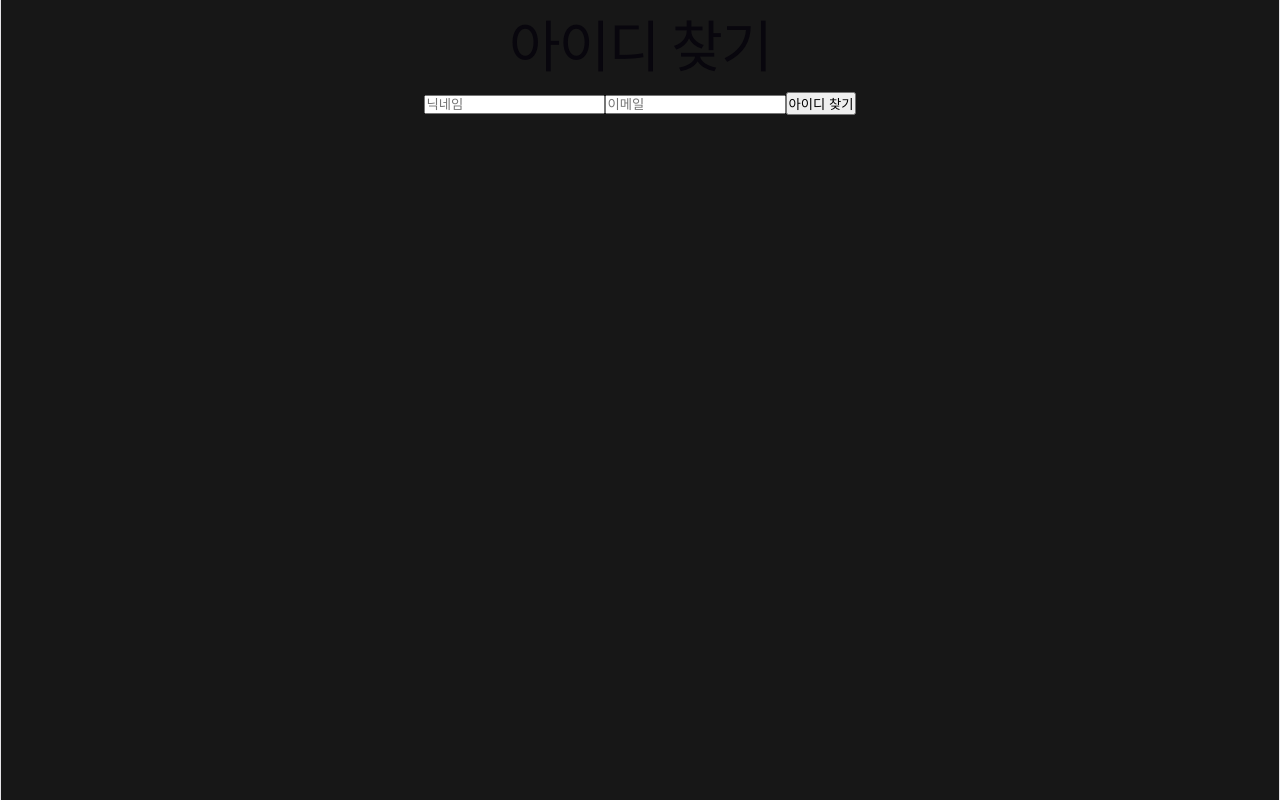
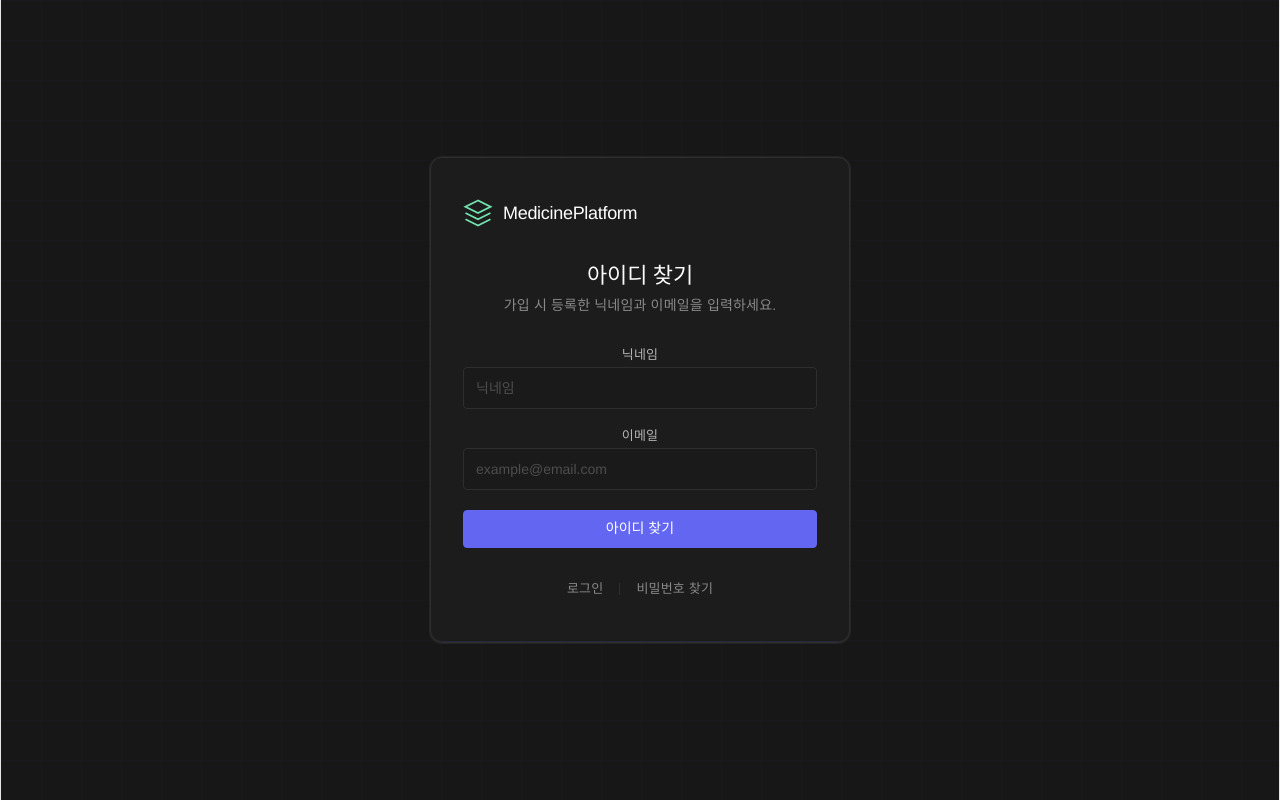
Before and after one commit to kimse0ngjun/medicine-platform, a React (Vite) app in the folder frontend/: page /auth/find-id in a window 1280 px wide. Built offline with nearby package versions, Linux system fonts and the light colour scheme; no server answers; a web font is replaced by a local one.

Commit message:
feat: 아이디 찾기, 비밀번호 찾기 css 적용

```diff
--- /dev/null
+++ b/frontend/src/components/Pagination.jsx
@@ -0,0 +1,39 @@
+import "../style/Pagination.css";
+
+export default function Pagination({ currentPage, totalPages, onPageChange }) {
+  if (totalPages <= 1) return null;
+
+  return (
+    <div className="pagination">
+      <button
+        className="pagination-btn"
+        disabled={currentPage === 1}
+        onClick={() => onPageChange(currentPage - 1)}
+      >
+        이전
+      </button>
+
+      {Array.from({ length: totalPages }, (_, index) => {
+        const page = index + 1;
+
+        return (
+          <button
+            key={page}
+            className={`pagination-btn ${currentPage === page ? "active" : ""}`}
+            onClick={() => onPageChange(page)}
+          >
+            {page}
+          </button>
+        );
+      })}
+
+      <button
+        className="pagination-btn"
+        disabled={currentPage === totalPages}
+        onClick={() => onPageChange(currentPage + 1)}
+      >
+        다음
+      </button>
+    </div>
+  );
+}
--- a/frontend/src/pages/FindId.jsx
+++ b/frontend/src/pages/FindId.jsx
@@ -1,5 +1,19 @@
 import { useState } from "react";
+import { Link } from "react-router-dom";
 import { findId } from "../api/auth";
+import "../style/FindId.css";
+
+const IconLogo = () => (
+  <svg
+    className="findid-logo__icon"
+    viewBox="0 0 24 24"
+    fill="none"
+    stroke="currentColor"
+    strokeWidth="1.5"
+  >
+    <path d="M12 2L2 7l10 5 10-5-10-5zM2 17l10 5 10-5M2 12l10 5 10-5" />
+  </svg>
+);
 
 export default function FindId() {
   const [form, setForm] = useState({
@@ -23,30 +37,77 @@ export default function FindId() {
       const res = await findId(form);
 
       if (res.success) {
-        setResult(`아이디: ${res.email}`);
+        setResult(`아이디 : ${res.email}`);
       } else {
         setResult(res.message);
       }
     } catch (err) {
       console.error(err);
-
       setResult("오류가 발생했습니다.");
     }
   };
 
   return (
-    <div>
-      <h1>아이디 찾기</h1>
+    <div className="findid-page">
+      <div className="findid-card">
+        <Link to="/" className="findid-logo">
+          <IconLogo />
+          <span className="findid-logo__text">MedicinePlatform</span>
+        </Link>
 
-      <form onSubmit={onSubmit}>
-        <input name="nickname" placeholder="닉네임" onChange={onChange} />
+        <h1 className="findid-heading">아이디 찾기</h1>
 
-        <input name="email" placeholder="이메일" onChange={onChange} />
+        <p className="findid-subheading">
+          가입 시 등록한 닉네임과 이메일을 입력하세요.
+        </p>
 
-        <button type="submit">아이디 찾기</button>
-      </form>
+        <form className="findid-form" onSubmit={onSubmit}>
+          <div className="form-group">
+            <label className="form-label">닉네임</label>
 
-      <p>{result}</p>
+            <input
+              className="form-input"
+              name="nickname"
+              placeholder="닉네임"
+              value={form.nickname}
+              onChange={onChange}
+            />
+          </div>
+
+          <div className="form-group">
+            <label className="form-label">이메일</label>
+
+            <input
+              className="form-input"
+              name="email"
+              type="email"
+              placeholder="example@email.com"
+              value={form.email}
+              onChange={onChange}
+            />
+          </div>
+
+          <button className="btn btn--primary btn--full" type="submit">
+            아이디 찾기
+          </button>
+        </form>
+
+        {result && (
+          <div className="findid-result" style={{ marginTop: "24px" }}>
+            <div className="findid-result__label">RESULT</div>
+
+            <div className="findid-result__email">{result}</div>
+          </div>
+        )}
+
+        <div className="findid-footer">
+          <Link to="/auth/login">로그인</Link>
+
+          <span className="findid-footer__sep"></span>
+
+          <Link to="/auth/find-password">비밀번호 찾기</Link>
+        </div>
+      </div>
     </div>
   );
 }
--- a/frontend/src/pages/FindPassword.jsx
+++ b/frontend/src/pages/FindPassword.jsx
@@ -1,6 +1,19 @@
 import { useState } from "react";
+import { Link } from "react-router-dom";
+import { findPassword } from "../api/auth";
+import "../style/FindPassword.css";
 
-import { findPassword } from "../api/auth";
+const IconLogo = () => (
+  <svg
+    className="findpw-logo__icon"
+    viewBox="0 0 24 24"
+    fill="none"
+    stroke="currentColor"
+    strokeWidth="1.5"
+  >
+    <path d="M12 2L2 7l10 5 10-5-10-5zM2 17l10 5 10-5M2 12l10 5 10-5" />
+  </svg>
+);
 
 export default function FindPassword() {
   const [form, setForm] = useState({
@@ -22,38 +35,72 @@ export default function FindPassword() {
 
     try {
       const res = await findPassword(form);
-
       setResult(res.message);
     } catch (err) {
       console.error(err);
-
       setResult("오류가 발생했습니다.");
     }
   };
 
   return (
-    <div>
-      <h1>비밀번호 찾기</h1>
+    <div className="findpw-page">
+      <div className="findpw-card">
+        <Link to="/" className="findpw-logo">
+          <IconLogo />
+          <span className="findpw-logo__text">MedicinePlatform</span>
+        </Link>
 
-      <form onSubmit={onSubmit}>
+        <h1 className="findpw-heading">비밀번호 찾기</h1>
+
+        <p className="findpw-subheading">
+          가입 시 등록한 닉네임과 이메일을 입력하세요.
+        </p>
+
+        <form className="findpw-form" onSubmit={onSubmit}>
+          <div className="form-group">
+            <label className="form-label">닉네임</label>
+
             <input
+              className="form-input"
               name="nickname"
               value={form.nickname}
               placeholder="닉네임"
               onChange={onChange}
             />
+          </div>
+
+          <div className="form-group">
+            <label className="form-label">이메일</label>
 
             <input
+              className="form-input"
+              type="email"
               name="email"
               value={form.email}
-          placeholder="이메일"
+              placeholder="example@email.com"
               onChange={onChange}
             />
+          </div>
 
-        <button type="submit">비밀번호 찾기</button>
+          <button className="btn btn--primary btn--full" type="submit">
+            비밀번호 찾기
+          </button>
         </form>
 
-      <p>{result}</p>
+        {result && (
+          <div className="email-sent-panel">
+            <div className="email-sent-panel__title">{result}</div>
+          </div>
+        )}
+
+        <div className="findpw-footer">
+          <Link to="/auth/login">로그인</Link>
+
+          <span className="findpw-footer__sep"></span>
+
+          <Link to="/auth/find-id">아이디 찾기</Link>
+        </div>
+      </div>
     </div>
   );
 }
--- a/frontend/src/pages/Login.jsx
+++ b/frontend/src/pages/Login.jsx
@@ -131,10 +131,10 @@ export default function Login() {
           <div className="login-form__meta">
             <span />
             <div style={{ display: "flex", gap: "12px" }}>
-              <a href="/find-id" className="form-forgot">
+              <a href="/auth/find-id" className="form-forgot">
                 아이디 찾기
               </a>
-              <a href="/find-password" className="form-forgot">
+              <a href="/auth/find-password" className="form-forgot">
                 비밀번호 찾기
               </a>
             </div>
@@ -152,7 +152,7 @@ export default function Login() {
 
         <div className="login-footer">
           계정이 없으신가요?&nbsp;
-          <a href="/signup">회원가입</a>
+          <a href="/auth/signup">회원가입</a>
         </div>
       </div>
     </div>
--- a/frontend/src/style/FindId.css
+++ b/frontend/src/style/FindId.css
@@ -91,7 +91,13 @@ a:hover {
   align-items: center;
   gap: 10px;
   margin-bottom: 32px;
+  color: #fff;
 }
+
+.findid-logo:hover {
+  color: #fff;
+}
+
 .findid-logo__icon {
   width: 30px;
   height: 30px;
--- a/frontend/src/style/FindPassword.css
+++ b/frontend/src/style/FindPassword.css
@@ -91,7 +91,13 @@ a:hover {
   align-items: center;
   gap: 10px;
   margin-bottom: 32px;
+  color: #fff;
 }
+
+.findpw-logo:hover {
+  color: #fff;
+}
+
 .findpw-logo__icon {
   width: 30px;
   height: 30px;
--- a/frontend/src/style/Mypage.css
+++ b/frontend/src/style/Mypage.css
@@ -173,6 +173,8 @@ a {
   border-radius: var(--radius-xl);
   width: 100%;
   overflow: hidden;
+  max-width: 960px;
+  flex-shrink: 0;
 }
 
 .profile-card__header {
@@ -189,15 +191,16 @@ a {
   display: grid;
   grid-template-columns: 1fr 1fr;
   gap: 16px;
+  width: 100%;
+}
+
+.mypage-profile-card__body {
+  width: 100%;
 }
 
 .profile-field {
-  display: flex;
-  align-items: center;
-  min-height: 84px;
-  min-width: 600px;
-  padding: 0 4px;
-  border-bottom: 1px solid var(--border-subtle);
+  width: 100%;
+  min-width: 0;
 }
 
 .profile-field__inline {
@@ -217,7 +220,7 @@ a {
 .verification-section {
   display: flex;
   flex-direction: column;
-
+  width: 100%;
   gap: 16px;
 }
 
@@ -256,19 +259,18 @@ a {
   flex-direction: column;
 
   gap: 8px;
+  width: 100%;
 }
 
 .verification-card {
+  width: 100%;
+  box-sizing: border-box;
+
   background: var(--bg-surface);
-
   border: 1px solid var(--border-default);
-
   border-radius: var(--radius-lg);
-
   overflow: hidden;
-
   transition: border-color var(--motion-fast);
-
   animation: card-in var(--motion-standard) both;
 }
 
@@ -342,13 +344,13 @@ a {
 
 .veri-row {
   display: flex;
-  align-items: baseline;
-
   gap: 10px;
+  align-items: flex-start;
 }
 
 .veri-row__key {
-  min-width: 56px;
+  width: 90px;
+  flex-shrink: 0;
 
   font-family: var(--font-mono);
   font-size: 10px;
@@ -360,11 +362,15 @@ a {
 }
 
 .veri-row__val {
+  flex: 1;
+  min-width: 0;
+
+  color: var(--text-secondary);
   font-size: 13px;
 
-  color: var(--text-secondary);
-
-  word-break: break-all;
+  white-space: normal;
+  overflow-wrap: anywhere;
+  word-break: break-word;
 }
 
 /* ============================================================
--- /dev/null
+++ b/frontend/src/style/Pagination.css
@@ -0,0 +1,33 @@
+.pagination {
+  display: flex;
+  justify-content: center;
+  align-items: center;
+  gap: 8px;
+  margin-top: 28px;
+}
+
+.pagination-btn {
+  min-width: 42px;
+  height: 42px;
+  border: 1px solid var(--border-default);
+  background: var(--bg-surface);
+  color: var(--text-primary);
+  border-radius: 8px;
+  cursor: pointer;
+  transition: 0.2s;
+}
+
+.pagination-btn:hover:not(:disabled) {
+  border-color: var(--brand-mint);
+}
+
+.pagination-btn.active {
+  background: var(--brand-mint);
+  color: #111827;
+  font-weight: 700;
+}
+
+.pagination-btn:disabled {
+  opacity: 0.45;
+  cursor: not-allowed;
+}
```
Also changed, not shown: frontend/src/pages/Mypage.jsx (+23 -2 lines). Lines whose indentation alone changed are shown as unchanged.
